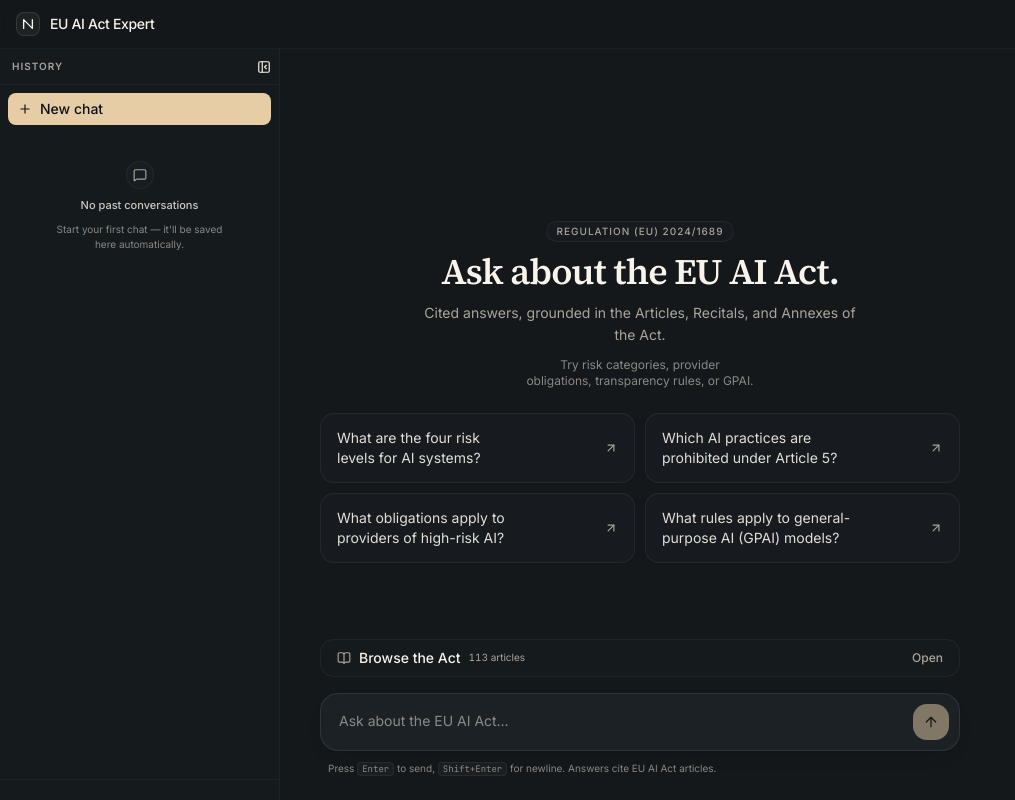
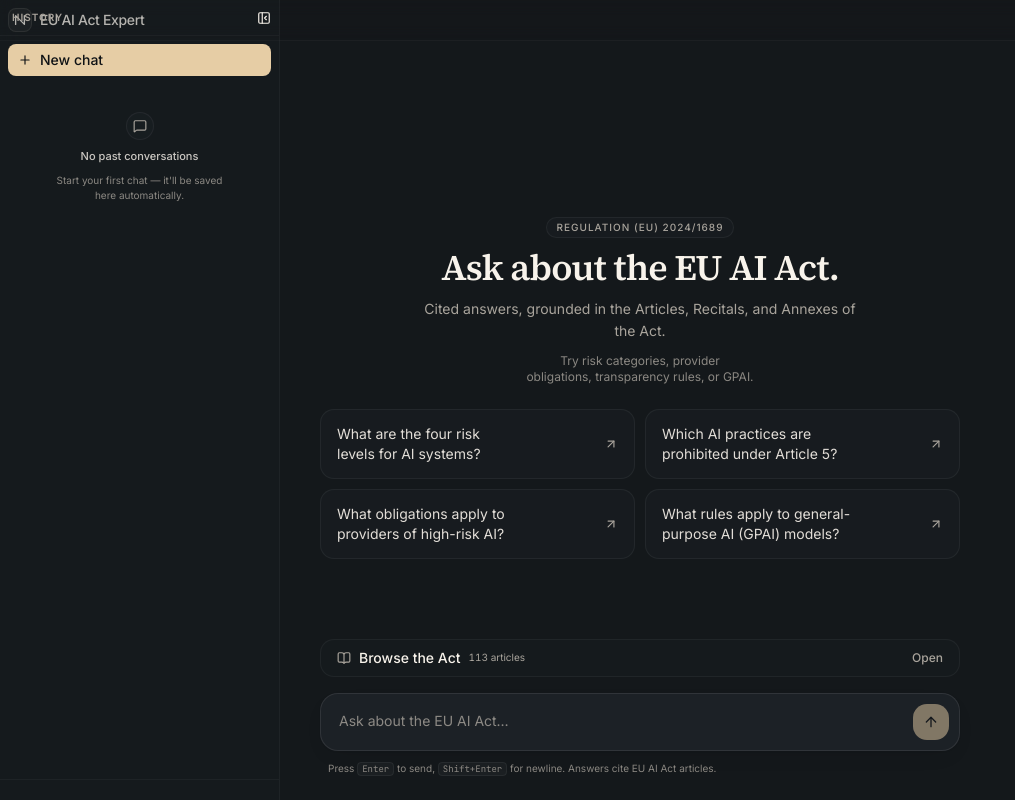
Before and after one commit to Baladoodle/eu-ai-rag, a Next.js app: page / in a window 1280 px wide. Shown: the whole page, without its empty margins (0-1015 px from the left). Built offline with nearby package versions, Linux system fonts and the light colour scheme.

Commit message:
minimal top bar keeps new chat button and mobile hamburger

```diff
--- a/src/components/chat/ChatContainer.tsx
+++ b/src/components/chat/ChatContainer.tsx
@@ -268,18 +268,6 @@ export function ChatContainer() {
     reset();
   }, [history, reset]);
 
-  const handleReset = React.useCallback(() => {
-    log.info({ messageCount: messages.length }, "chat.reset");
-    // Start a fresh chat, just like the sidebar's New chat button.
-    // The previous version only cleared messages, which left the
-    // surface on the same id and confused the user (clicking the
-    // header's "New chat" didn't feel like a new chat).
-    const id = createLocalId();
-    setActiveChatId(id);
-    history.setActiveId(id);
-    reset();
-  }, [history, reset, messages.length]);
-
   // Sidebar width is conditional on collapsed state. We pin the
   // sidebar to position: fixed (below) so the chat column takes the
   // full viewport width and the centered content (max-w-2xl mx-auto)
@@ -293,18 +281,13 @@ export function ChatContainer() {
        * Persistent history rail (md+). Fixed-positioned so it
        * overlays the chat column rather than pushing it; the chat
        * column gets the full viewport width and centers its content
-       * to the actual viewport center.
-       *
-       * `top: 49px` places the rail below the page header. The header
-       * is `flex items-center gap-2.5 border-b ... bg-background/60
-       * py-3` with a `size-6` icon — so its height is roughly:
-       *   12 (py-3 top) + 24 (icon) + 12 (py-3 bottom) + 1 (border) ≈ 49px.
-       * Hardcoding keeps the rail's z-stack simple (no header-vs-rail
-       * overlap) without introducing a ref to measure the header.
+       * to the actual viewport center. The rail carries the brand
+       * ("EU AI Act Expert") in its own header — no page-level
+       * header needed.
        */}
       <div
-        className="hidden md:block fixed left-0 z-30 transition-[width] duration-200 ease-out"
-        style={{ top: "49px", bottom: 0, width: `${sidebarWidth}px` }}
+        className="hidden md:block fixed inset-y-0 left-0 z-30 transition-[width] duration-200 ease-out"
+        style={{ width: `${sidebarWidth}px` }}
       >
         <ChatHistory
           conversations={history.conversations}
@@ -320,10 +303,63 @@ export function ChatContainer() {
       </div>
 
       <div className="flex h-full w-full min-w-0 flex-col">
-        <Header
-          onReset={hasMessages ? handleReset : undefined}
-          onOpenDrawer={() => setDrawerOpen(true)}
-        />
+        {/*
+         * Minimal top bar: hamburger on the left (mobile only, since
+         * the rail is persistent on md+), brand text in the middle, and
+         * a New chat button on the right when there are messages.
+         * Intentionally light — the rail carries the full chrome
+         * (HISTORY label, collapse, conversation list, Clear all).
+         */}
+        <div
+          className={cn(
+            "flex shrink-0 items-center gap-2 border-b border-border/40 px-2 py-2",
+            "bg-background/60 backdrop-blur supports-[backdrop-filter]:bg-background/40"
+          )}
+        >
+          <Button
+            type="button"
+            onClick={() => setDrawerOpen(true)}
+            variant="ghost"
+            size="icon-sm"
+            aria-label="Open chat history"
+            className="md:hidden"
+          >
+            <Menu className="size-4" aria-hidden="true" />
+          </Button>
+          <span
+            aria-hidden="true"
+            className="hidden size-6 items-center justify-center rounded-md border border-foreground/10 bg-foreground/5 md:flex"
+          >
+            <svg
+              viewBox="0 0 16 16"
+              fill="none"
+              className="size-3.5"
+              xmlns="http://www.w3.org/2000/svg"
+            >
+              <path
+                d="M3 13V3l10 10V3"
+                stroke="currentColor"
+                strokeWidth="1.5"
+                strokeLinecap="round"
+                strokeLinejoin="round"
+              />
+            </svg>
+          </span>
+          <span className="text-sm font-medium tracking-tight">EU AI Act Expert</span>
+          <div className="ml-auto flex items-center gap-1">
+            {hasMessages ? (
+              <Button
+                type="button"
+                onClick={handleNewChat}
+                variant="ghost"
+                size="sm"
+                aria-label="Start a new conversation"
+              >
+                New chat
+              </Button>
+            ) : null}
+          </div>
+        </div>
 
         <main className="relative flex flex-1 flex-col overflow-hidden">
           <AnimatePresence mode="wait" initial={false}>
@@ -442,71 +478,6 @@ export function ChatContainer() {
 // Subcomponents
 // ----------------------------------------------------------------------------
 
-interface HeaderProps {
-  onReset?: () => void;
-  onOpenDrawer: () => void;
-}
-
-function Header({ onReset, onOpenDrawer }: HeaderProps) {
-  return (
-    <header
-      className={cn(
-        "flex shrink-0 items-center justify-between border-b border-border/40 bg-background/60 px-4 py-3",
-        "backdrop-blur supports-[backdrop-filter]:bg-background/40"
-      )}
-    >
-      <div className="flex items-center gap-2.5">
-        {/*
-         * Hamburger — visible only on narrow viewports. The history
-         * rail is a sibling on md+ so the button is hidden there.
-         */}
-        <Button
-          type="button"
-          onClick={onOpenDrawer}
-          variant="ghost"
-          size="icon-sm"
-          aria-label="Open chat history"
-          className="md:hidden"
-        >
-          <Menu className="size-4" aria-hidden="true" />
-        </Button>
-        <span
-          aria-hidden="true"
-          className="flex size-6 items-center justify-center rounded-md border border-foreground/10 bg-foreground/5"
-        >
-          <svg
-            viewBox="0 0 16 16"
-            fill="none"
-            className="size-3.5"
-            xmlns="http://www.w3.org/2000/svg"
-          >
-            <path
-              d="M3 13V3l10 10V3"
-              stroke="currentColor"
-              strokeWidth="1.5"
-              strokeLinecap="round"
-              strokeLinejoin="round"
-            />
-          </svg>
-        </span>
-        <span className="text-sm font-medium tracking-tight">EU AI Act Expert</span>
-      </div>
-
-      {onReset ? (
-        <Button
-          type="button"
-          onClick={onReset}
-          variant="ghost"
-          size="sm"
-          aria-label="Start a new conversation"
-        >
-          New chat
-        </Button>
-      ) : null}
-    </header>
-  );
-}
-
 interface ErrorBannerProps {
   code: string;
   message: string;
```
